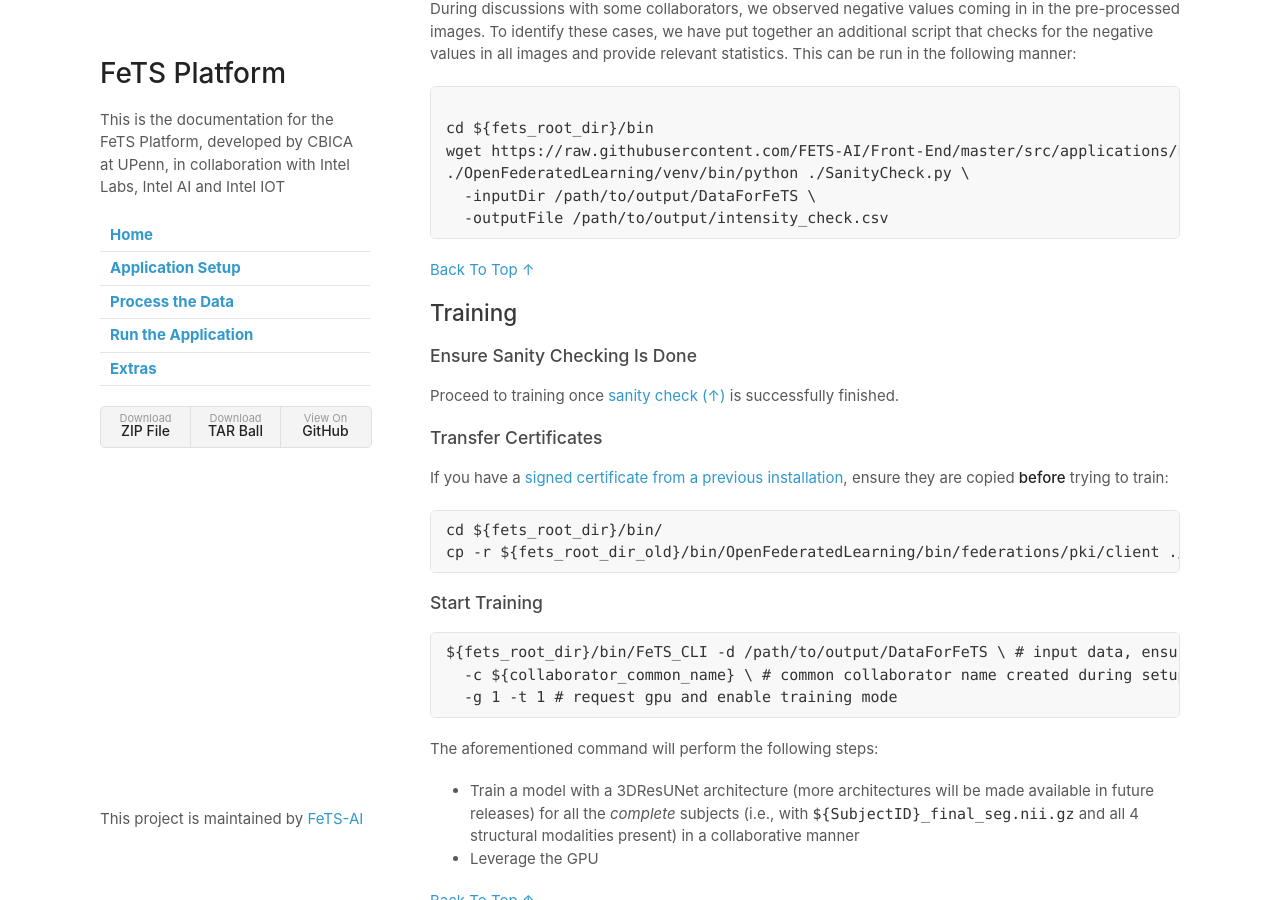
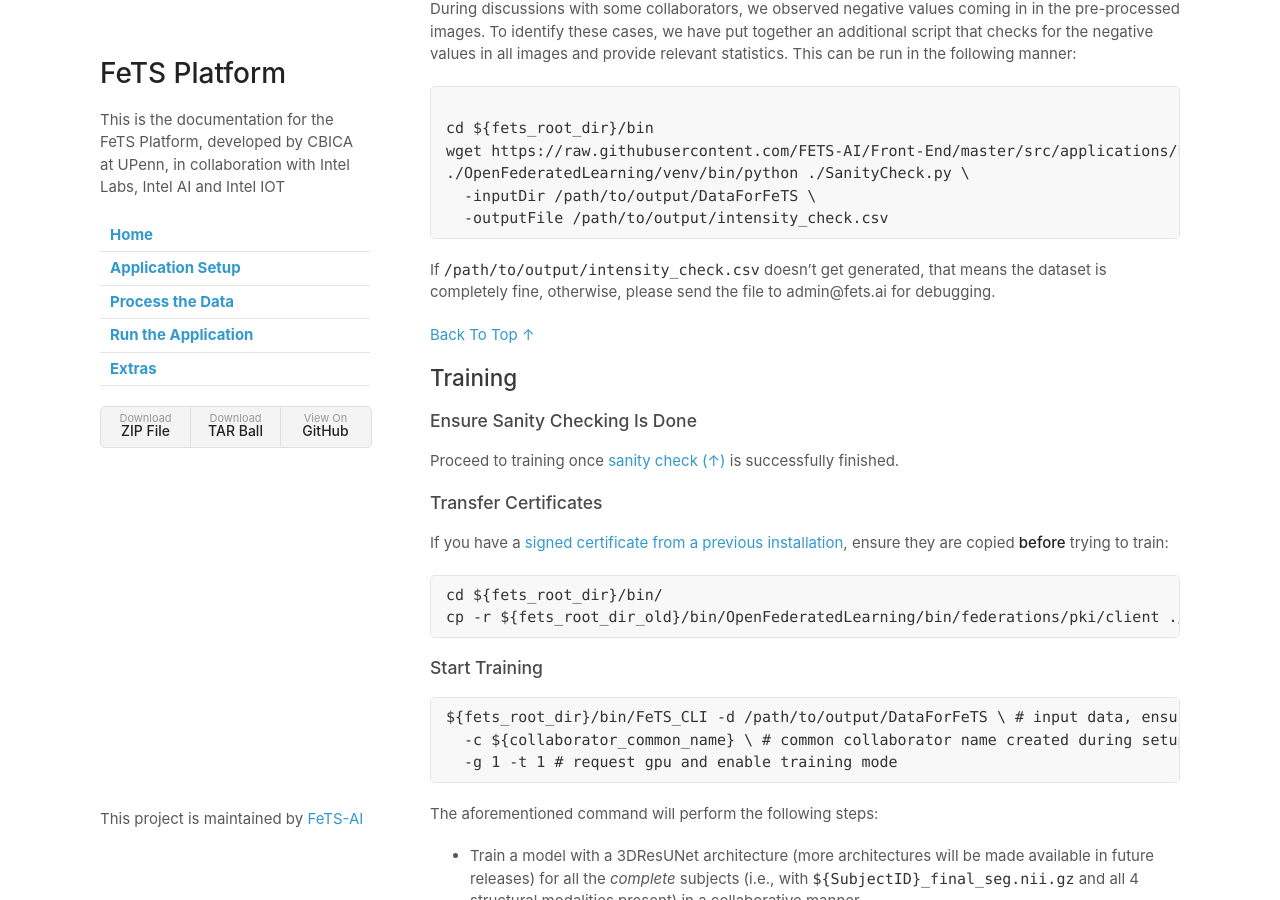
Before and after one commit to FeTS-AI/Front-End, a Jekyll site: the page built from docs/runningApplication.md, in a window 1280 px wide and 900 px high, scrolled down 4382 px. Built offline with Jekyll 4.4.1, drawn with Linux system fonts in a browser that asks for light colours; our own code applies the rules of GitHub Pages for plain Markdown files.

Commit message:
Update runningApplication.md

````diff
--- a/docs/runningApplication.md
+++ b/docs/runningApplication.md
@@ -155,6 +155,8 @@
   -outputFile /path/to/output/intensity_check.csv
 ```
 
+If `/path/to/output/intensity_check.csv` doesn't get generated, that means the dataset is completely fine, otherwise, please send the file to admin@fets.ai for debugging.
+
 [Back To Top &uarr;](#table-of-contents)
 
 ## Training
````
